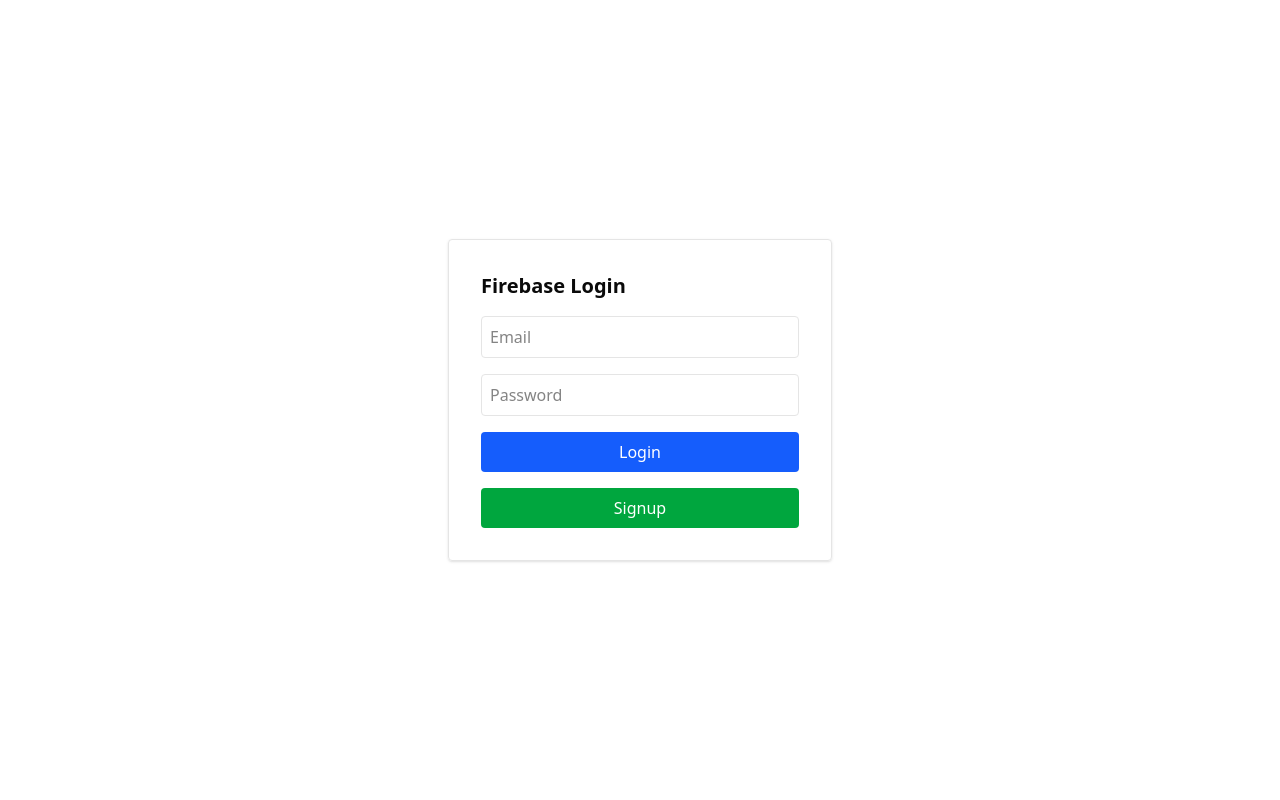
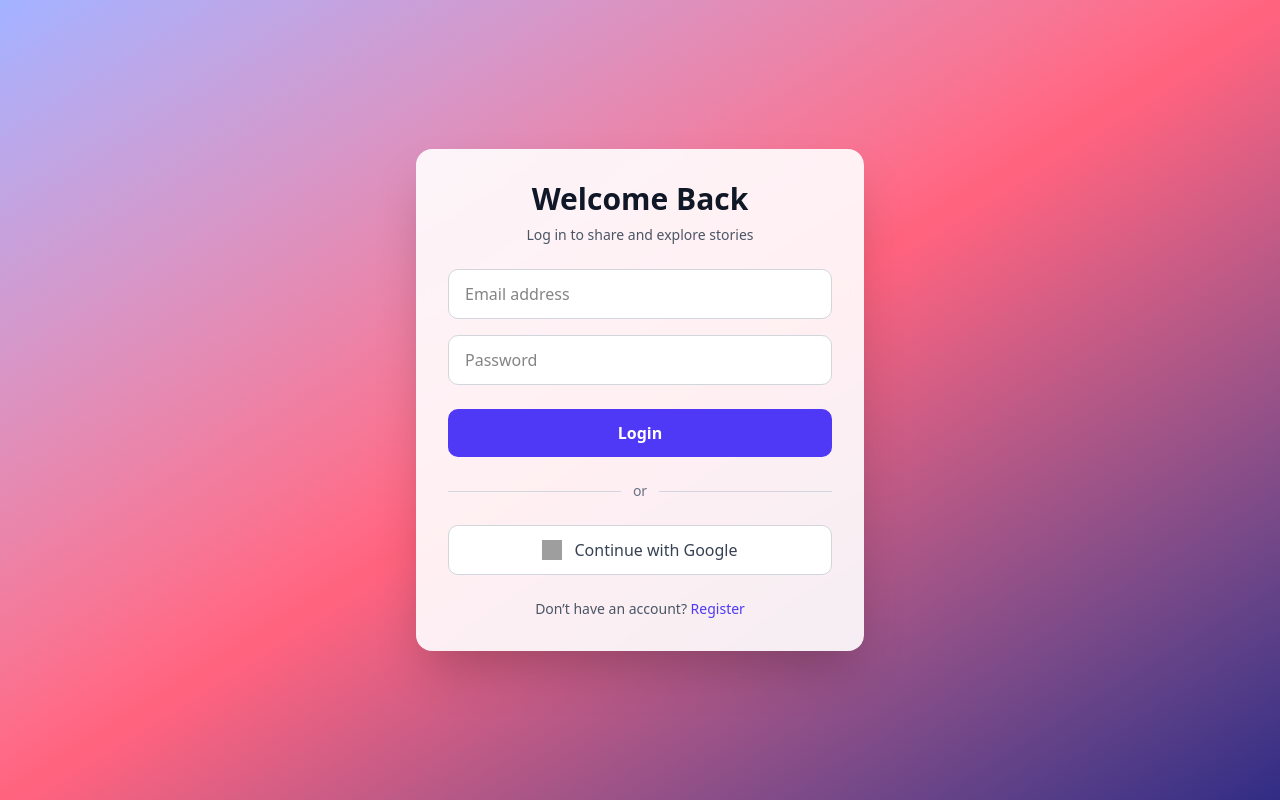
Before and after one commit to NFC-Developers/nfc-blogsite, a Next.js app: page /login in a window 1280 px wide. Built offline with nearby package versions, Linux system fonts and the light colour scheme; grey boxes are pictures that could not be loaded.

Commit message:
feat: Login Page Redesigned and accept Gmail Auth

```diff
--- a/package.json
+++ b/package.json
@@ -24,7 +24,8 @@
     "next": "15.4.6",
     "react": "19.1.0",
     "react-dom": "19.1.0",
-    "tailwind-merge": "^3.3.1"
+    "tailwind-merge": "^3.3.1",
+    "zod": "^4.0.17"
   },
   "devDependencies": {
     "@eslint/eslintrc": "^3",
--- a/src/app/login/page.tsx
+++ b/src/app/login/page.tsx
@@ -1,72 +1,6 @@
-"use client";
+// app/register/page.tsx
+import AuthForm from "@/components/auth/AuthForm";
 
-import { useState } from "react";
-import { auth } from "@/lib/firebase";
-import { signInWithEmailAndPassword, createUserWithEmailAndPassword } from "firebase/auth";
-
-export default function LoginPage() {
-  const [email, setEmail] = useState("");
-  const [password, setPassword] = useState("");
-  const [message, setMessage] = useState("");
-
-  const handleLogin = async () => {
-    try {
-      const userCred = await signInWithEmailAndPassword(auth, email, password);
-      setMessage(`Logged in as ${userCred.user.uid}`);
-    } catch (err: unknown) {
-      if (err instanceof Error) {
-        setMessage(`Login failed: ${err.message}`);
-      } else {
-        setMessage("Login failed: Unknown error");
-      }
-    }
-  };
-
-  const handleSignup = async () => {
-    try {
-      const userCred = await createUserWithEmailAndPassword(auth, email, password);
-      setMessage(`User created with UID: ${userCred.user.uid}`);
-    } catch (err: unknown) {
-      if (err instanceof Error) {
-        setMessage(`Signup failed: ${err.message}`);
-      } else {
-        setMessage("Signup failed: Unknown error");
-      }
-    }
-  };
-
-  return (
-    <div className="flex min-h-screen items-center justify-center">
-      <div className="flex flex-col gap-4 p-8 border rounded shadow max-w-sm w-full">
-        <h1 className="text-xl font-bold">Firebase Login</h1>
-        <input
-          type="email"
-          placeholder="Email"
-          value={email}
-          onChange={(e) => setEmail(e.target.value)}
-          className="border p-2 rounded"
-        />
-        <input
-          type="password"
-          placeholder="Password"
-          value={password}
-          onChange={(e) => setPassword(e.target.value)}
-          className="border p-2 rounded"
-        />
-        <button
-          onClick={handleLogin}
-          className="bg-blue-600 text-white px-4 py-2 rounded"
-        >
-          Login
-        </button>
-        <button
-          onClick={handleSignup}
-          className="bg-green-600 text-white px-4 py-2 rounded"
-        >
-          Signup
-        </button>
-        {message && <div className="text-sm text-gray-600">{message}</div>}
-      </div>
-    </div>
-  );
+export default function RegisterPage() {
+  return <AuthForm mode="login" />;
 }
--- /dev/null
+++ b/src/app/register/page.tsx
@@ -0,0 +1,7 @@
+// app/login/page.tsx
+import AuthForm from "@/components/auth/AuthForm";
+
+
+export default function LoginPage() {
+  return  <AuthForm mode="register" />;
+}
--- /dev/null
+++ b/src/components/auth/AuthForm.tsx
@@ -0,0 +1,115 @@
+"use client";
+
+import Link from "next/link";
+import { useAuthForm } from "@/hooks/useAuthForm";
+
+type AuthFormProps = {
+  mode: "login" | "register";
+};
+
+export default function AuthForm({ mode }: AuthFormProps) {
+  const {
+    email,
+    setEmail,
+    password,
+    setPassword,
+    errors,
+    message,
+    handleSubmit,
+    handleGoogleLogin,
+  } = useAuthForm(mode);
+
+  return (
+    <div className="min-h-screen flex items-center justify-center bg-gradient-to-br from-indigo-300 via-rose-400 to-indigo-900 px-4">
+      <div className="w-full max-w-md rounded-2xl bg-white/90 backdrop-blur-lg shadow-2xl p-8">
+        <h1 className="text-3xl font-extrabold text-gray-900 text-center">
+          {mode === "login" ? "Welcome Back" : "Create an Account"}
+        </h1>
+        <p className="text-gray-600 text-center mt-2 text-sm">
+          {mode === "login"
+            ? "Log in to share and explore stories"
+            : "Create an account to start sharing your ideas"}
+        </p>
+
+        {/* Email */}
+        <div className="mt-6">
+          <input
+            type="email"
+            placeholder="Email address"
+            value={email}
+            onChange={(e) => setEmail(e.target.value)}
+            className="w-full rounded-lg border border-gray-300 px-4 py-3 bg-white focus:ring-2 focus:ring-indigo-500 focus:outline-none"
+          />
+          {errors.email && <p className="text-red-600 text-sm mt-1">{errors.email}</p>}
+        </div>
+
+        {/* Password */}
+        <div className="mt-4">
+          <input
+            type="password"
+            placeholder="Password"
+            value={password}
+            onChange={(e) => setPassword(e.target.value)}
+            className="w-full rounded-lg border border-gray-300 px-4 py-3 bg-white focus:ring-2 focus:ring-indigo-500 focus:outline-none"
+          />
+          {errors.password && <p className="text-red-600 text-sm mt-1">{errors.password}</p>}
+        </div>
+
+        {/* Submit */}
+        <button
+          onClick={handleSubmit}
+          className={`w-full mt-6 py-3 rounded-lg font-semibold transition text-white ${
+            mode === "login"
+              ? "bg-indigo-600 hover:bg-indigo-700"
+              : "bg-green-600 hover:bg-green-700"
+          }`}
+        >
+          {mode === "login" ? "Login" : "Register"}
+        </button>
+
+        {/* Divider */}
+        <div className="flex items-center my-6">
+          <div className="flex-1 h-px bg-gray-300" />
+          <span className="px-3 text-gray-500 text-sm">or</span>
+          <div className="flex-1 h-px bg-gray-300" />
+        </div>
+
+        {/* Google login */}
+        <button
+          onClick={handleGoogleLogin}
+          className="w-full flex items-center justify-center gap-3 border border-gray-300 py-3 rounded-lg bg-white hover:bg-gray-50 transition"
+        >
+          <img
+            src="https://www.svgrepo.com/show/475656/google-color.svg"
+            alt="Google"
+            className="w-5 h-5"
+          />
+          <span className="text-gray-700 font-medium">Continue with Google</span>
+        </button>
+
+        {/* Switch */}
+        <p className="text-center text-sm text-gray-600 mt-6">
+          {mode === "login" ? (
+            <>
+              Don’t have an account?{" "}
+              <Link href="/register" className="text-indigo-600 hover:underline">
+                Register
+              </Link>
+            </>
+          ) : (
+            <>
+              Already have an account?{" "}
+              <Link href="/login" className="text-indigo-600 hover:underline">
+                Login
+              </Link>
+            </>
+          )}
+        </p>
+
+        {message && (
+          <div className="mt-3 text-sm text-center text-gray-700">{message}</div>
+        )}
+      </div>
+    </div>
+  );
+}
--- /dev/null
+++ b/src/hooks/useAuthForm.ts
@@ -0,0 +1,103 @@
+"use client";
+
+import { useState } from "react";
+import { useRouter } from "next/navigation";
+import { auth } from "@/lib/firebase";
+import {
+  signInWithEmailAndPassword,
+  createUserWithEmailAndPassword,
+  GoogleAuthProvider,
+  signInWithPopup,
+} from "firebase/auth";
+import { z } from "zod";
+
+const schema = z.object({
+  email: z.string().email("Invalid email format"),
+  password: z.string().min(8, "Password must be at least 8 characters long"),
+});
+
+export function useAuthForm(mode: "login" | "register") {
+  const [email, setEmail] = useState("");
+  const [password, setPassword] = useState("");
+  const [errors, setErrors] = useState<{ email?: string; password?: string }>({});
+  const [message, setMessage] = useState("");
+  const router = useRouter();
+
+  const handleSubmit = async () => {
+    const result = schema.safeParse({ email, password });
+    if (!result.success) {
+      const fieldErrors: { email?: string; password?: string } = {};
+      result.error.issues.forEach((err) => {
+        if (err.path[0] === "email") fieldErrors.email = err.message;
+        if (err.path[0] === "password") fieldErrors.password = err.message;
+      });
+      setErrors(fieldErrors);
+      return;
+    }
+    setErrors({});
+
+    try {
+      if (mode === "login") {
+        const userCred = await signInWithEmailAndPassword(auth, email, password);
+        setMessage(`Logged in as ${userCred.user.uid}`);
+        router.push("/home");
+      } else {
+        const userCred = await createUserWithEmailAndPassword(auth, email, password);
+        setMessage(`User created with UID: ${userCred.user.uid}`);
+        router.push("/home");
+      }
+    } catch (err: unknown) {
+      const fieldErrors: { email?: string; password?: string } = {};
+      if (
+        typeof err === "object" &&
+        err !== null &&
+        "code" in err &&
+        typeof (err as { code: unknown }).code === "string"
+      ) {
+        const code = (err as { code: string }).code;
+        if (code === "auth/user-not-found") {
+          fieldErrors.email = "Account does not exist";
+        } else if (code === "auth/wrong-password") {
+          fieldErrors.password = "Incorrect password";
+        } else if (code === "auth/email-already-in-use") {
+          fieldErrors.email = "Email is already registered";
+        } else {
+          setMessage(
+            "message" in err && typeof (err as { message: unknown }).message === "string"
+              ? (err as { message: string }).message
+              : "An unknown error occurred"
+          );
+        }
+      } else {
+        setMessage("An unknown error occurred");
+      }
+      setErrors(fieldErrors);
+    }
+  };
+
+  const handleGoogleLogin = async () => {
+    try {
+      const provider = new GoogleAuthProvider();
+      const userCred = await signInWithPopup(auth, provider);
+      setMessage(`Logged in as ${userCred.user.displayName || userCred.user.email}`);
+      router.push("/home");
+    } catch (err: unknown) {
+      setMessage(
+        err && typeof err === "object" && "message" in err && typeof (err as { message: unknown }).message === "string"
+          ? `Google login failed: ${(err as { message: string }).message}`
+          : "Google login failed: An unknown error occurred"
+      );
+    }
+  };
+
+  return {
+    email,
+    setEmail,
+    password,
+    setPassword,
+    errors,
+    message,
+    handleSubmit,
+    handleGoogleLogin,
+  };
+}
```
Also changed, not shown: 1 other file (tests, documents, lock files or other folders).
